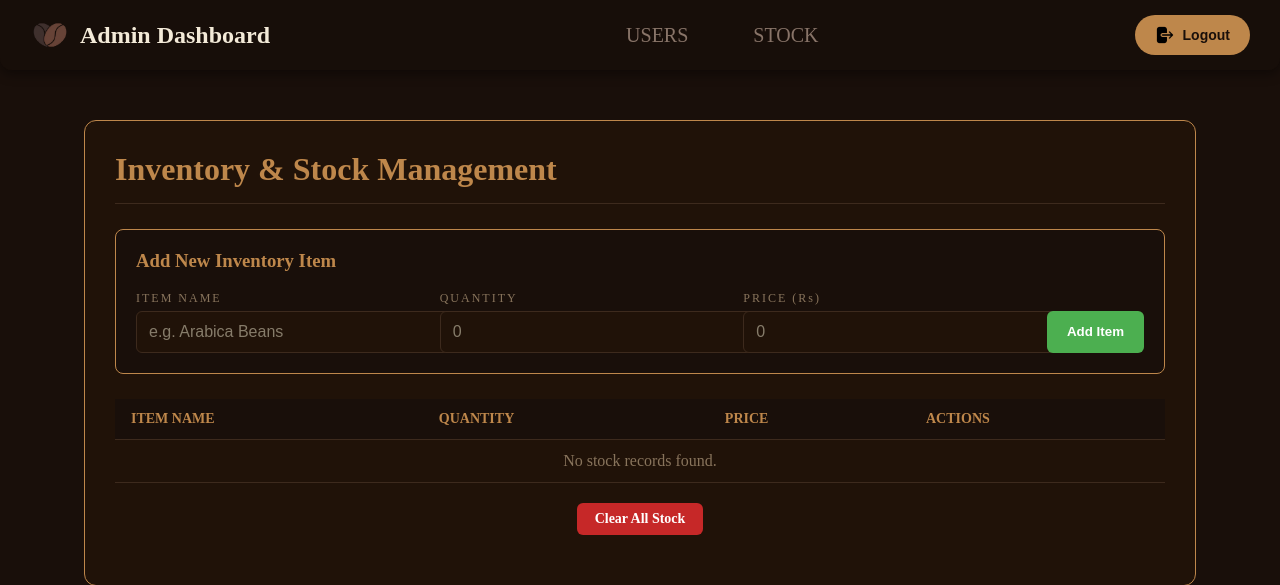
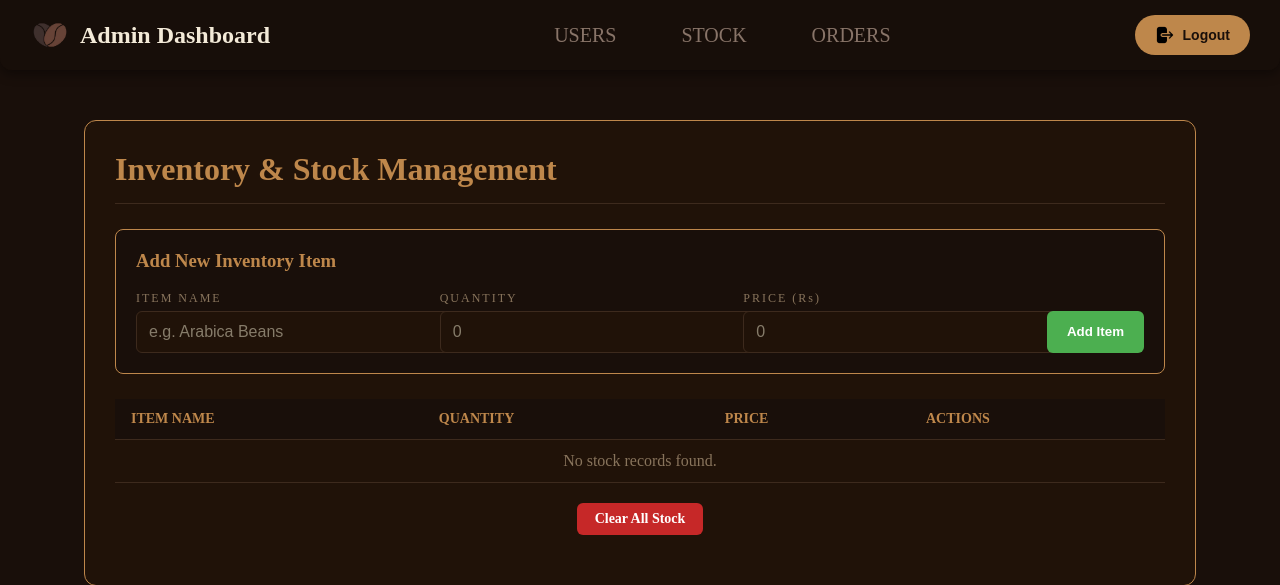
Before and after one commit to ishanog/coffee, a PHP site: page /stock.php in a window 1280 px wide. Shown: the top 585 px of the page. Run offline with PHP 8.4, Linux system fonts and the light colour scheme; the visitor is signed in with stand-in values (Sample User, id 1); data that the repository does not hold is empty.

Commit message:
updated nav bar

```diff
--- a/stock.php
+++ b/stock.php
@@ -117,6 +117,7 @@ $stock_result = $conn->query($sql);
         <ul class="nav-links">
             <li><a href="user_data.php">USERS</a></li>
             <li><a href="stock.php">STOCK</a></li>
+            <li><a href="orders.php">ORDERS</a></li>
         </ul>
         <button class="cart-button">
             <img src="./images/logout.png" alt="Logout Icon">
```
